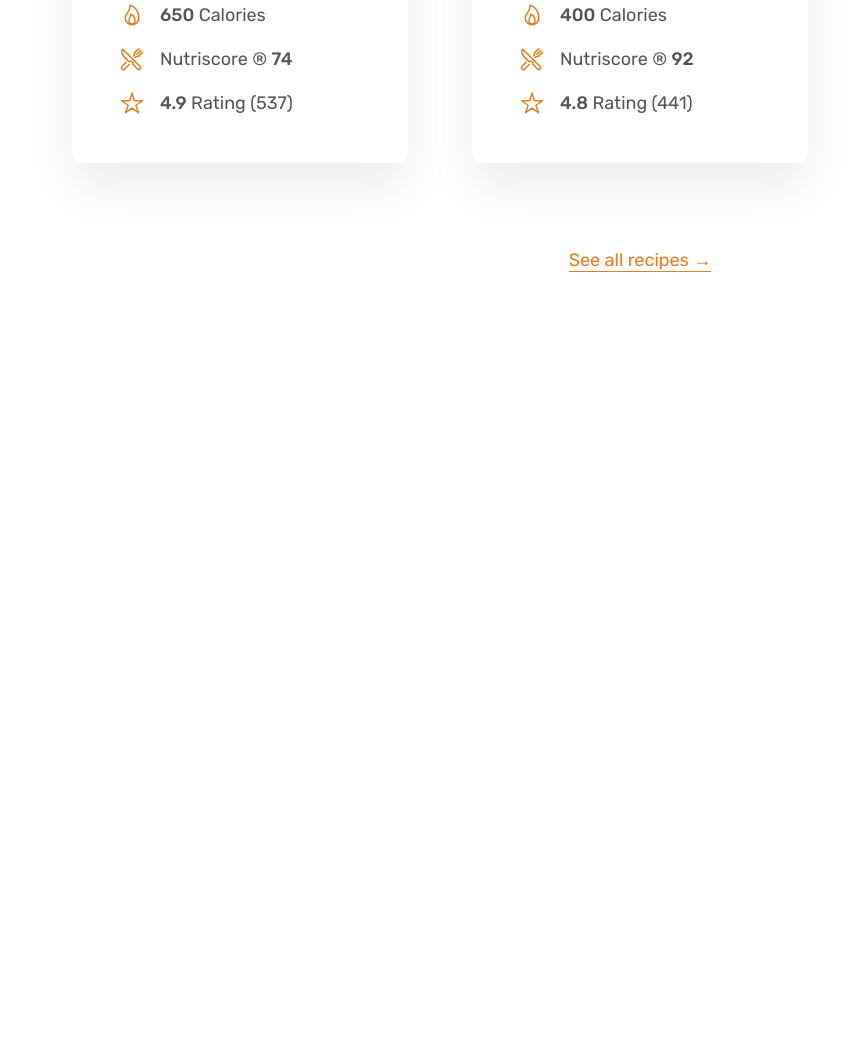
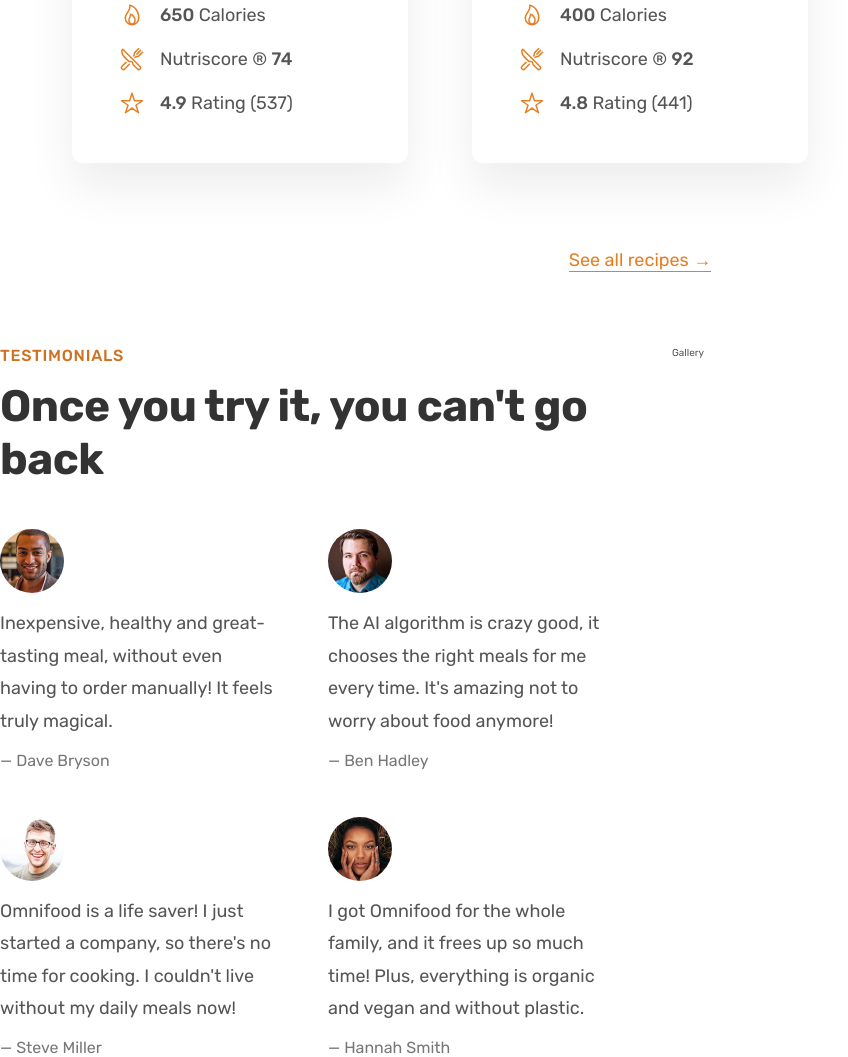
Before and after one commit to khanjee501/omnifood, a plain HTML site: page index.html in a window 1280 px wide. Shown: the part 3271-4328 px from the top of the page, without its empty margins (0-848 px from the left). Before the commit the page ends 3619 px from the top, so only its background shows below. Drawn offline with nearby package versions, Linux system fonts and the light colour scheme.

Commit message:
FEAT: added the testimonials section along with html content and some styling

```diff
--- a/css/style.css
+++ b/css/style.css
@@ -360,3 +360,35 @@ they dont auto sacle like text does */
   height: 3rem;
   color: #e67e22;
 }
+
+/***********************/
+/* TESTIMONIALS SECTION */
+/***********************/
+
+.section-testimonial {
+  padding: 4.2rem 0;
+}
+
+.testimonials {
+  display: grid;
+  grid-template-columns: 1fr 1fr;
+  gap: 4.8rem;
+}
+
+.testimonial-img {
+  /* we want images to be of fixed width */
+  width: 6.4rem;
+  border-radius: 50%;
+  margin-bottom: 1.2rem;
+}
+
+.testimonial-text {
+  font-size: 1.8rem;
+  line-height: 1.8;
+  margin-bottom: 1.6rem;
+}
+
+.testimonial-name {
+  font-size: 1.6rem;
+  color: #777;
+}
--- a/index.html
+++ b/index.html
@@ -280,6 +280,67 @@
           <a href="#" class="link">See all recipes &rarr;</a>
         </div>
       </section>
+
+      <section class="section-testimonials grid grid--2-cols">
+        <div class="testimonials-container">
+          <span class="subheading">Testimonials</span>
+          <h2 class="heading-secondary">Once you try it, you can't go back</h2>
+          <div class="testimonials">
+            <figure class="testimonial">
+              <img
+                class="testimonial-img"
+                alt="Photo of customer Dave Bryson"
+                src="img/customers/dave.jpg"
+              />
+              <blockquote class="testimonial-text">
+                Inexpensive, healthy and great-tasting meal, without even having
+                to order manually! It feels truly magical.
+              </blockquote>
+              <p class="testimonial-name">&mdash; Dave Bryson</p>
+            </figure>
+
+            <figure class="testimonial">
+              <img
+                class="testimonial-img"
+                alt="Photo of customer Ben Hadley"
+                src="img/customers/ben.jpg"
+              />
+              <blockquote class="testimonial-text">
+                The AI algorithm is crazy good, it chooses the right meals for
+                me every time. It's amazing not to worry about food anymore!
+              </blockquote>
+              <p class="testimonial-name">&mdash; Ben Hadley</p>
+            </figure>
+
+            <figure class="testimonial">
+              <img
+                class="testimonial-img"
+                alt="Photo of customer Steve Miller"
+                src="img/customers/steve.jpg"
+              />
+              <blockquote class="testimonial-text">
+                Omnifood is a life saver! I just started a company, so there's
+                no time for cooking. I couldn't live without my daily meals now!
+              </blockquote>
+              <p class="testimonial-name">&mdash; Steve Miller</p>
+            </figure>
+
+            <figure class="testimonial">
+              <img
+                class="testimonial-img"
+                alt="Photo of customer Hannah Smith"
+                src="img/customers/hannah.jpg"
+              />
+              <blockquote class="testimonial-text">
+                I got Omnifood for the whole family, and it frees up so much
+                time! Plus, everything is organic and vegan and without plastic.
+              </blockquote>
+              <p class="testimonial-name">&mdash; Hannah Smith</p>
+            </figure>
+          </div>
+        </div>
+        <div class="gallery">Gallery</div>
+      </section>
     </main>
     <script
       type="module"
```
